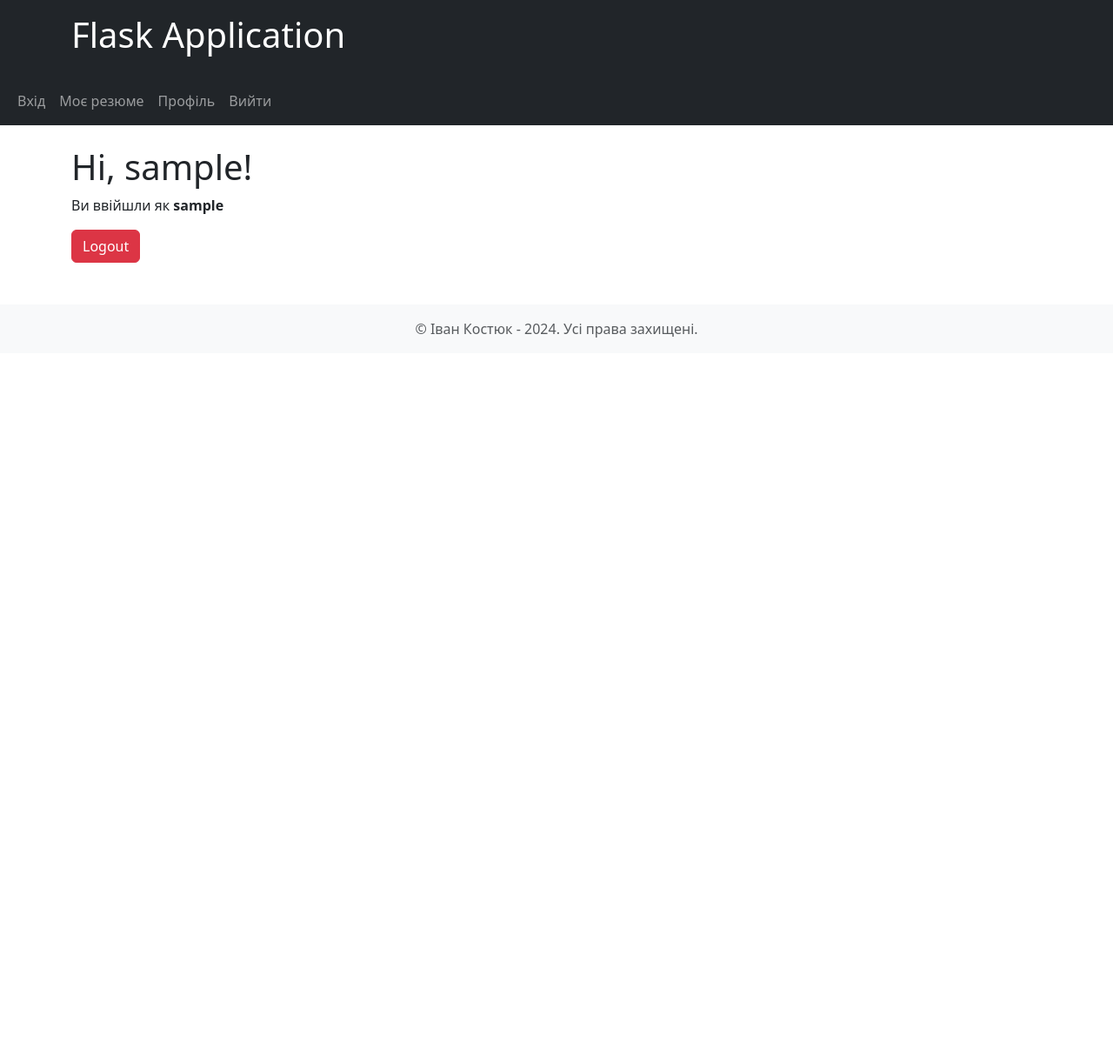
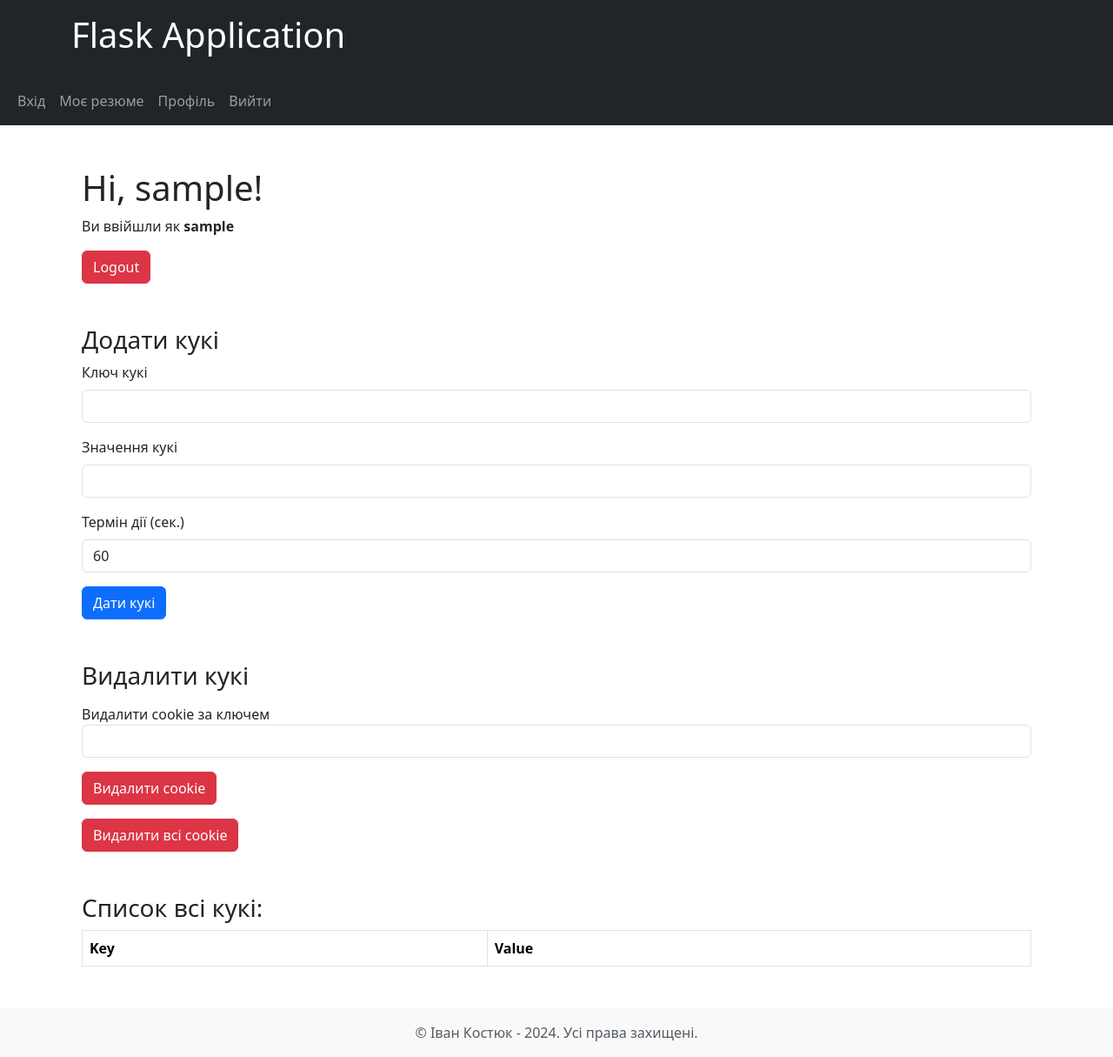
Before and after one commit to Ivan06021/flask-app-lab, a Flask app: page /user/profile in a window 1280 px wide. Shown: the whole page at 87% size. Before the commit the page ends 388 px from the top, so only its background shows below. Run offline with Flask 3, Linux system fonts and the light colour scheme; the visitor is signed in with stand-in values (Sample User, id 1); lists and menus that the app fills with data are empty.

Commit message:
Add cookie management features to user profile page (task 2)

```diff
--- a/app/users/templates/users/profile.html
+++ b/app/users/templates/users/profile.html
@@ -1,7 +1,61 @@
 {% extends "base.html" %}
 {% block title %}Greeting Page{% endblock %}
 {% block content %}
-<h1>Hi, {{username}}!</h1>
-<p>Ви ввійшли як <strong>{{username}}</strong></p>
-<a href="{{ url_for('users.logout') }}" class="btn btn-danger">Logout</a>
+<div class="container mt-5">
+    <h1>Hi, {{username}}!</h1>
+    <p>Ви ввійшли як <strong>{{username}}</strong></p>
+    <a href="{{ url_for('users.logout') }}" class="btn btn-danger">Logout</a>
+    <div class="mt-5">
+
+        <h3>Додати кукі</h3>
+        <form method="POST" action="{{ url_for('users.set_cookie') }}">
+            <div class="mb-3">
+                <label for="key" class="form-label">Ключ кукі</label>
+                <input type="text" class="form-control" id="key" name="key" required>
+            </div>
+            <div class="mb-3">
+                <label for="value" class="form-label">Значення кукі</label>
+                <input type="text" class="form-control" id="value" name="value" required>
+            </div>
+            <div class="mb-3">
+                <label for="max_age" class="form-label">Термін дії (сек.)</label>
+                <input type="number" class="form-control" id="max_age" name="max_age" value="60" required>
+            </div>
+            <button type="submit" class="btn btn-primary">Дати кукі</button>
+        </form>
+    </div>
+    <div class="mt-5">
+        <h3>Видалити кукі</h3>
+        <form method="post" action="{{ url_for('users.delete_cookie') }}" class="mt-3">
+            <div class="form-group">
+                <label for="key">Видалити cookie за ключем</label>
+                <input type="text" class="form-control" id="key" name="key">
+            </div>
+            <button type="submit" class="btn btn-danger mt-3">Видалити cookie</button>
+        </form>
+
+        <form method="post" action="{{ url_for('users.delete_all_cookies') }}" class="mt-3">
+            <button type="submit" class="btn btn-danger">Видалити всі cookie</button>
+        </form>
+    </div>
+    <div class="mt-5">
+        <h3>Список всі кукі:</h3>
+        <table class="table table-bordered">
+            <thead>
+                <tr>
+                    <th>Key</th>
+                    <th>Value</th>
+                </tr>
+            </thead>
+            <tbody>
+                {% for key, value in cookies.items() %}
+                <tr>
+                    <td>{{ key }}</td>
+                    <td>{{ value }}</td>
+                </tr>
+                {% endfor %}
+            </tbody>
+        </table>
+    </div>
+</div>
 {% endblock %}
--- a/app/users/views.py
+++ b/app/users/views.py
@@ -1,4 +1,3 @@
-from datetime import timedelta
 from flask import (
     flash,
     make_response,
@@ -29,7 +28,9 @@ def admin():
 def get_profile():
     if "username" in session:
         username = session["username"]
-        return render_template("users/profile.html", username=username)
+        return render_template(
+            "users/profile.html", username=username, cookies=request.cookies
+        )
     flash("You need to login", "danger")
     return redirect(url_for("users.login"))
 
@@ -61,24 +62,40 @@ def logout():
     return redirect(url_for("users.get_profile"))
 
 
-@user_bp.route("/set_cookie")
+@user_bp.route("/set_cookie", methods=["GET", "POST"])
 def set_cookie():
-    response = make_response("Кука установлена")
-    response.set_cookie(
-        "username", "student", max_age=timedelta(seconds=60).total_seconds()
-    )
-    response.set_cookie("color", "black", max_age=timedelta(seconds=60).total_seconds())
+    key = request.form.get("key")
+    value = request.form.get("value")
+    max_age = request.form.get("max_age", 60, int)
+    if not key or not value or not max_age:
+        flash("Заповніть всі поля", "danger")
+        return redirect(url_for("users.get_profile"))
+    flash(f"Кука {key} зі значенням {value} встановлена", "success")
+
+    response = make_response(redirect(url_for("users.get_profile")))
+    response.set_cookie(key, value, max_age=max_age)
     return response
 
 
-@user_bp.route("/get_cookie")
+@user_bp.route("/get_cookie", methods=["GET", "POST"])
 def get_cookie():
     username = request.cookies.get("username")
     return f"Користувач: {username}"
 
 
-@user_bp.route("/delete_cookie")
+@user_bp.route("/delete_cookie", methods=["GET", "POST"])
 def delete_cookie():
-    response = make_response("Кука видалена")
-    response.set_cookie("username", "", expires=0)
+    key = request.form.get("key")
+    flash(f"Кука {key} видалена", "info")
+    response = make_response(redirect(url_for("users.get_profile")))
+    response.set_cookie(key, "", expires=0)
     return response
+
+
+@user_bp.route("/delete_all_cookies", methods=["GET", "POST"])
+def delete_all_cookies():
+    flash("All cookies are deleted", "info")
+    response = make_response(redirect(url_for("users.get_profile")))
+    for key in request.cookies:
+        response.set_cookie(key, "", expires=0)
+    return response
```
